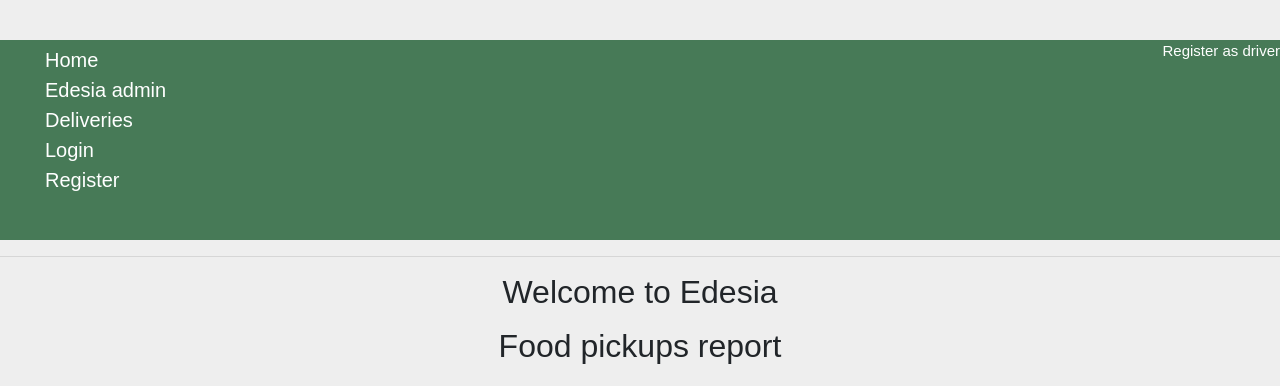
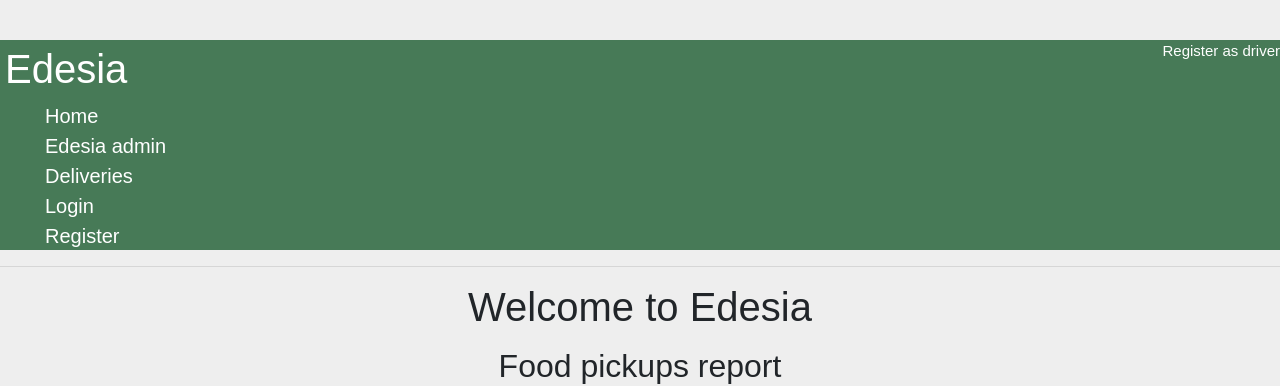
Before and after one commit to abdulkadiret/edesia, a React (Create React App) app in the folder client/: page / in a window 1280 px wide. Shown: the top 386 px of the page. Built offline with nearby package versions, Linux system fonts and the light colour scheme; no server answers.

Commit message:
add logo

```diff
--- /dev/null
+++ b/client/src/components/Logo.js
@@ -0,0 +1,9 @@
+import React from "react";
+import {Link} from "react-router-dom"
+
+const Logo = () => {
+    return <h1 className="App-logo" >
+        <Link to="/"> Edesia </Link>
+      </h1>;
+};
+export default Logo;
--- a/client/src/containers/App/App.css
+++ b/client/src/containers/App/App.css
@@ -4,7 +4,7 @@
 
 .App-header {
   background-color: rgb(71, 122, 87);
-  height: 200px;
+  height: 210px;
   padding: 5px;
   color: white;
 }
@@ -15,10 +15,6 @@ ul {
 
 li {
   font-size: 20px;
-}
-
-.App-title {
-  font-size: 2em;
 }
 
 .App-intro {
--- a/client/src/containers/App/App.js
+++ b/client/src/containers/App/App.js
@@ -12,6 +12,7 @@ import axios from "axios";
 import Dashboard from "../../components/Dashboard/Dashboard";
 import DeliveriesAdmin from "../DeliveriesAdmin/DeliveriesAdmin";
 import HighlightedLink from "../../components/HighlightedLink/HighlightedLink";
+import Logo from "../../components/Logo"
 
 class App extends Component {
   state = {
@@ -35,6 +36,7 @@ class App extends Component {
           <HighlightedLink text="Register as driver" path="/register" />
 
           <header className="App-header">
+            <Logo/>
           <ul>
             <li>
               <Link to="/"> Home </Link>
```
